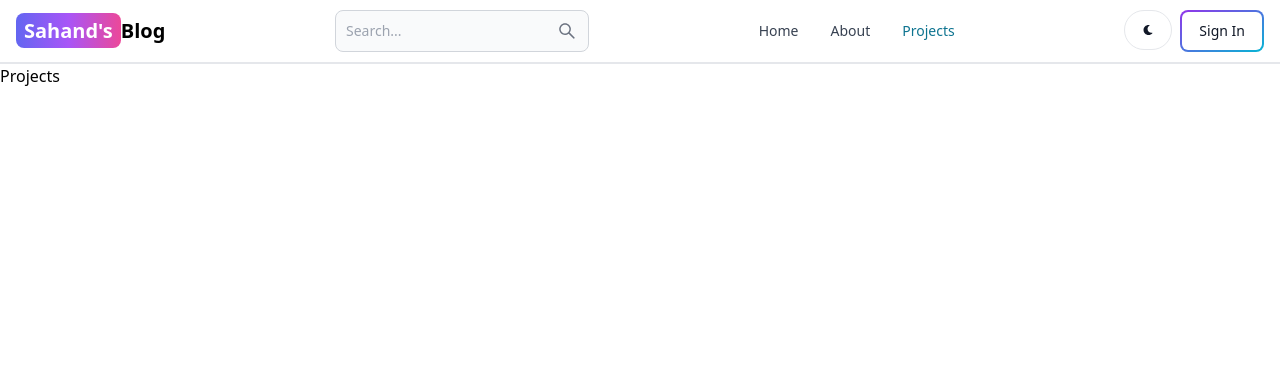
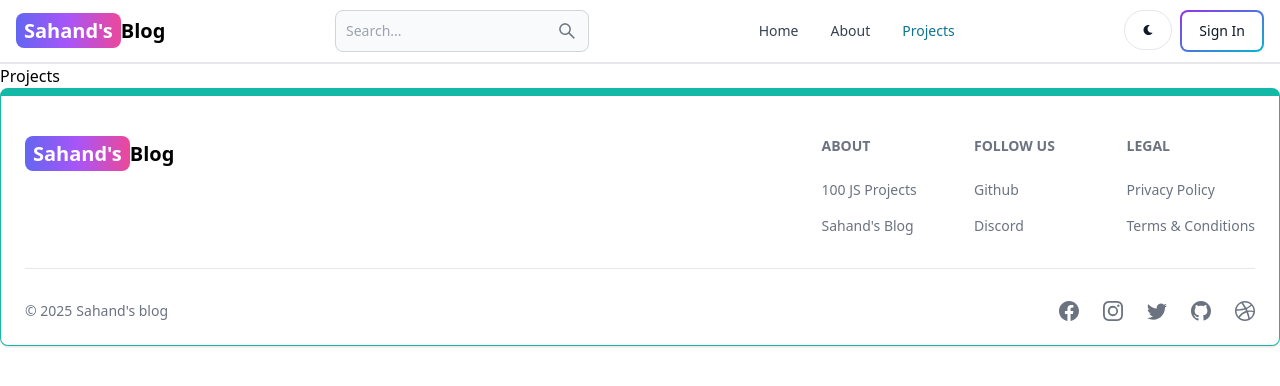
Before and after one commit to leowu0329/mern-blog, a React (Vite) app in the folder client/: page /projects in a window 1280 px wide. Shown: the top 386 px of the page. Built offline with nearby package versions, Linux system fonts and the light colour scheme.

Commit message:
create and add the footer component

```diff
--- a/client/src/App.jsx
+++ b/client/src/App.jsx
@@ -6,6 +6,7 @@
 import Projects from './pages/Projects';
 import SignUp from './pages/SignUp';
 import Header from './components/Header';
+import Footer from './components/Footer';
 
 export default function App() {
   return (
@@ -19,6 +20,7 @@
         <Route path="/dashboard" element={<Dashboard />} />
         <Route path="/projects" element={<Projects />} />
       </Routes>
+      <Footer />
     </BrowserRouter>
   );
 }
--- /dev/null
+++ b/client/src/components/Footer.jsx
@@ -0,0 +1,89 @@
+import { Footer } from 'flowbite-react';
+import { Link } from 'react-router-dom';
+import {
+  BsFacebook,
+  BsInstagram,
+  BsTwitter,
+  BsGithub,
+  BsDribbble,
+} from 'react-icons/bs';
+export default function FooterCom() {
+  return (
+    <Footer container className="border border-t-8 border-teal-500">
+      <div className="w-full max-w-7xl mx-auto">
+        <div className="grid w-full justify-between sm:flex md:grid-cols-1">
+          <div className="mt-5">
+            <Link
+              to="/"
+              className="self-center whitespace-nowrap text-lg sm:text-xl font-semibold dark:text-white"
+            >
+              <span className="px-2 py-1 bg-gradient-to-r from-indigo-500 via-purple-500 to-pink-500 rounded-lg text-white">
+                Sahand's
+              </span>
+              Blog
+            </Link>
+          </div>
+          <div className="grid grid-cols-2 gap-8 mt-4 sm:grid-cols-3 sm:gap-6">
+            <div>
+              <Footer.Title title="About" />
+              <Footer.LinkGroup col>
+                <Footer.Link
+                  href="https://www.100jsprojects.com"
+                  target="_blank"
+                  rel="noopener noreferrer"
+                >
+                  100 JS Projects
+                </Footer.Link>
+                <Footer.Link
+                  href="/about"
+                  target="_blank"
+                  rel="noopener noreferrer"
+                >
+                  Sahand's Blog
+                </Footer.Link>
+              </Footer.LinkGroup>
+            </div>
+            <div>
+              <Footer.Title title="Follow us" />
+              <Footer.LinkGroup col>
+                <Footer.Link
+                  href="https://www.github.com/sahandghavidel"
+                  target="_blank"
+                  rel="noopener noreferrer"
+                >
+                  Github
+                </Footer.Link>
+                <Footer.Link href="#">Discord</Footer.Link>
+              </Footer.LinkGroup>
+            </div>
+            <div>
+              <Footer.Title title="Legal" />
+              <Footer.LinkGroup col>
+                <Footer.Link href="#">Privacy Policy</Footer.Link>
+                <Footer.Link href="#">Terms &amp; Conditions</Footer.Link>
+              </Footer.LinkGroup>
+            </div>
+          </div>
+        </div>
+        <Footer.Divider />
+        <div className="w-full sm:flex sm:items-center sm:justify-between">
+          <Footer.Copyright
+            href="#"
+            by="Sahand's blog"
+            year={new Date().getFullYear()}
+          />
+          <div className="flex gap-6 sm:mt-0 mt-4 sm:justify-center">
+            <Footer.Icon href="#" icon={BsFacebook} />
+            <Footer.Icon href="#" icon={BsInstagram} />
+            <Footer.Icon href="#" icon={BsTwitter} />
+            <Footer.Icon
+              href="https://github.com/sahandghavidel"
+              icon={BsGithub}
+            />
+            <Footer.Icon href="#" icon={BsDribbble} />
+          </div>
+        </div>
+      </div>
+    </Footer>
+  );
+}
```
